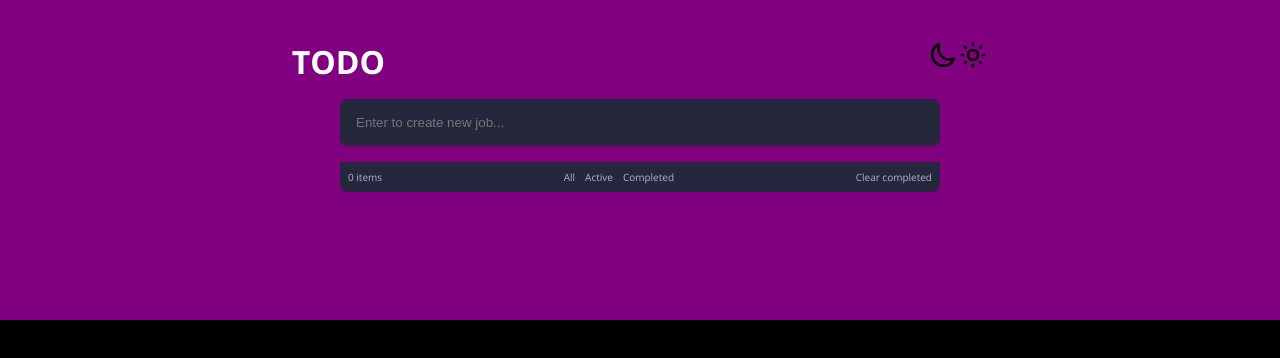
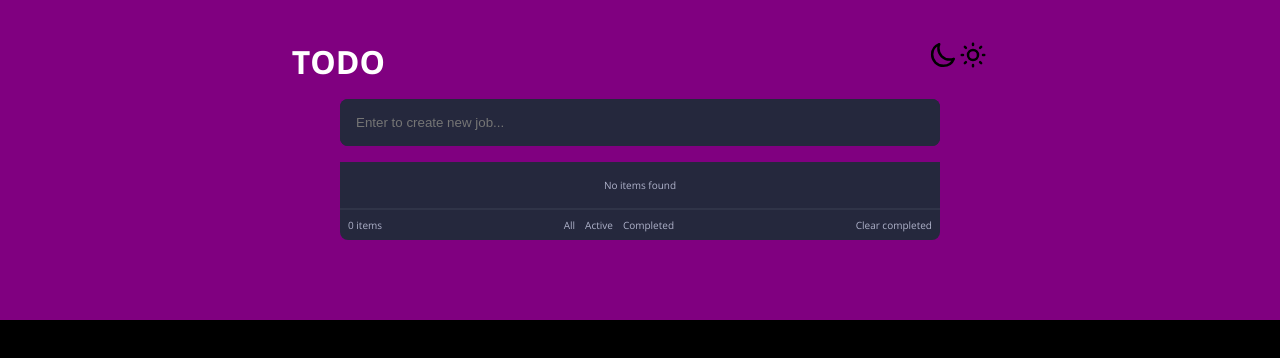
Before and after one commit to FrancoDavid/todo-react, a React (Create React App) app in the folder todo/: page / in a window 1280 px wide. Shown: the top 358 px of the page. Built offline with nearby package versions, Linux system fonts and the light colour scheme.

Commit message:
feat: not found component

```diff
--- a/todo/src/components/todo-container-item/todo-container-item.jsx
+++ b/todo/src/components/todo-container-item/todo-container-item.jsx
@@ -3,6 +3,7 @@ import React, { useContext } from "react"
 import { TodoContext } from "../../context/todo-context";
 
 import TodoItem from "../todo-item/todo-item";
+import TodoNotFound from "../todo-not-found/todo-not-found";
 
 const TodoContainerItem = () => {
 
@@ -17,12 +18,17 @@ const TodoContainerItem = () => {
     return (
          <section>
             {
+                filteredTodoList.length === 0 ? (
+                    <TodoNotFound />
+                ) :  (
                     filteredTodoList.map((item, index) => (
                         <TodoItem
                             key={index}
                             item={item}
+                            position={index}
                         />
                     ))
+                )
             }
         </section>
     );
--- a/todo/src/components/todo-item/todo-item.css
+++ b/todo/src/components/todo-item/todo-item.css
@@ -11,7 +11,9 @@
     border-bottom: 2px solid #303448;
 
     max-width: 290px;
+}
 
+.todo-item--rounded {
     border-top-left-radius: 8px;
     border-top-right-radius: 8px;
 }
--- a/todo/src/components/todo-item/todo-item.jsx
+++ b/todo/src/components/todo-item/todo-item.jsx
@@ -3,7 +3,7 @@ import { useContext } from 'react';
 import './todo-item.css'
 import { TodoContext } from '../../context/todo-context';
 
-const TodoItem = ({ item }) => {
+const TodoItem = ({ item, position }) => {
     const { toggleTodo, removeTodo } = useContext(TodoContext);
 
     const handlerChange = () => {
@@ -15,7 +15,7 @@ const TodoItem = ({ item }) => {
     }
 
     return (
-        <section className="todo-item--container">
+        <section className={`todo-item--container ${(position === 0) ? 'todo-item--rounded' : ''}`}>
             <div>
                 <input
                     type="checkbox"
--- /dev/null
+++ b/todo/src/components/todo-not-found/todo-not-found.css
@@ -0,0 +1,29 @@
+.todo-not-found--container {
+    background-color: #25283D;
+    color: #AFB2CA;
+
+    padding: 16px;
+    margin: 0 auto;
+
+    display: flex;
+    justify-content: center;
+
+    border-bottom: 2px solid #303448;
+
+    max-width: 290px;
+}
+
+.todo-not-found--container p {
+}
+
+@media (min-width: 425px) {
+    .todo-not-found--container {
+        max-width: 385px;
+    }
+}
+
+@media (min-width: 768px) {
+    .todo-not-found--container {
+        max-width: 600px;
+    }
+}
--- /dev/null
+++ b/todo/src/components/todo-not-found/todo-not-found.jsx
@@ -0,0 +1,12 @@
+
+import './todo-not-found.css';
+
+const TodoNotFound = () => {
+    return (
+        <section className='todo-not-found--container'>
+            <p>No items found</p>
+        </section>
+    );
+}
+
+export default TodoNotFound;
```
Lines whose indentation alone changed are shown as unchanged.
